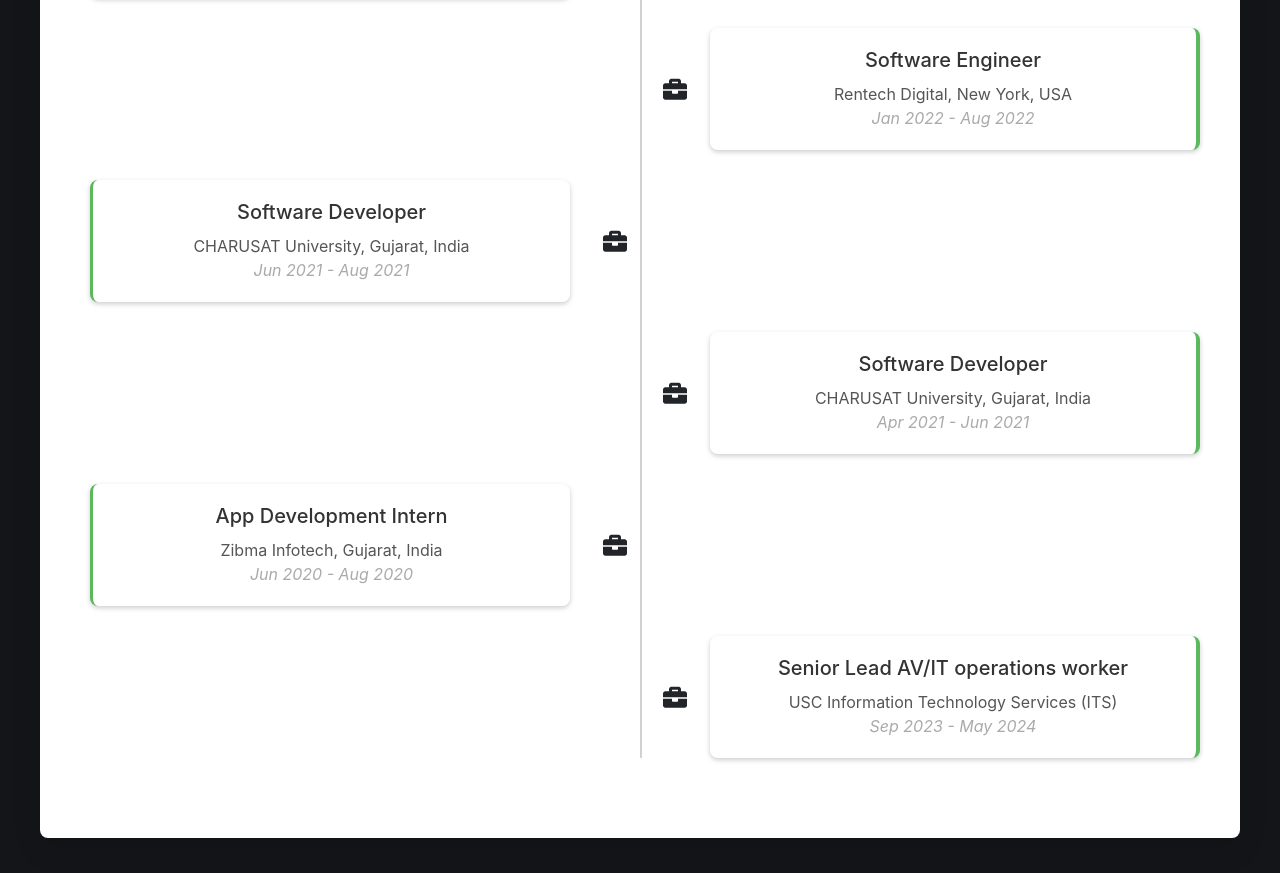
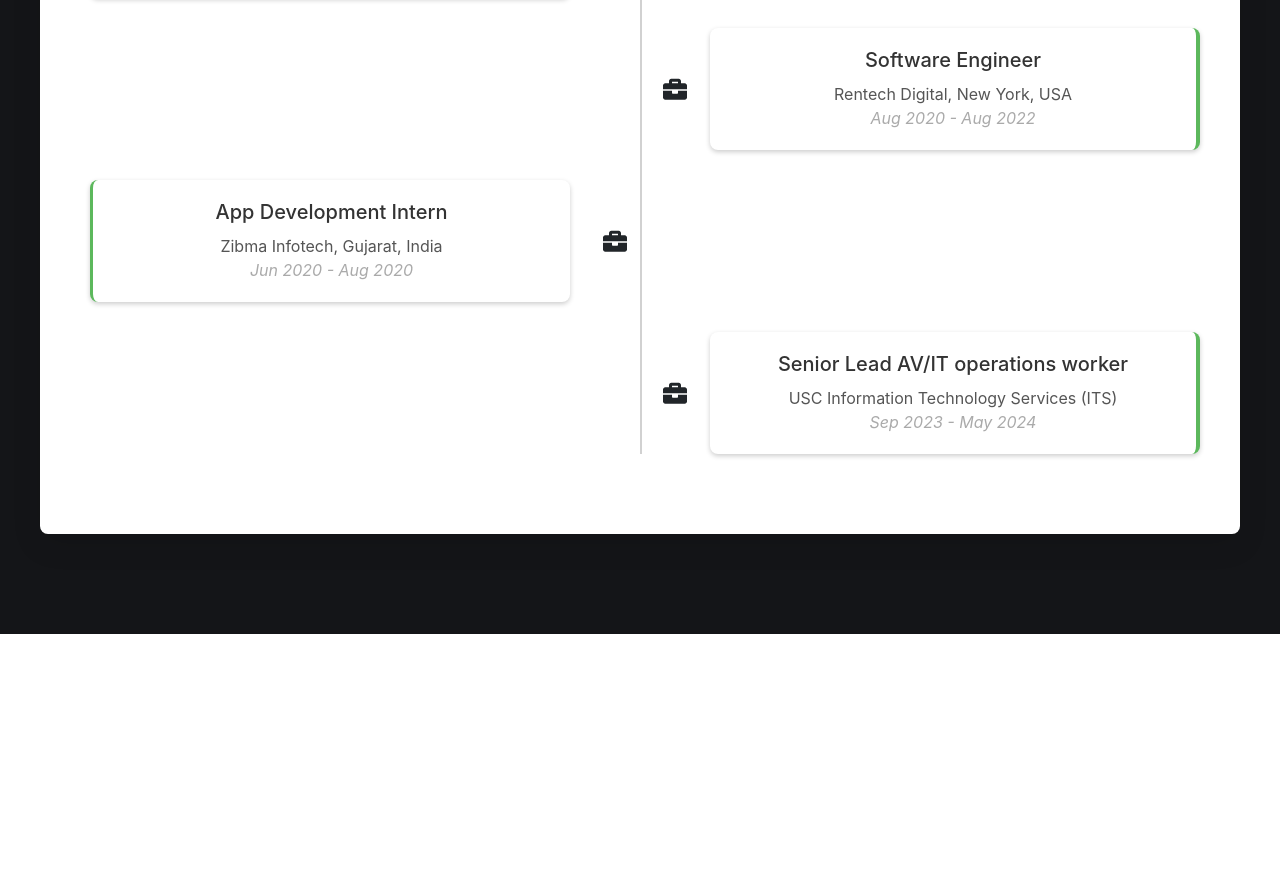
Before and after one commit to KJenish/JenishKarasariya, a React (Create React App) app: page /experience in a window 1280 px wide. Shown: the part 1421-2294 px from the top of the page. After the commit the page ends 2055 px from the top, so only its background shows below. Built offline with nearby package versions, Linux system fonts and the light colour scheme.

Commit message:
resume change

```diff
--- a/src/About.js
+++ b/src/About.js
@@ -17,7 +17,7 @@
       </div>
       <div className="resume-download-card">
         <h3>CHECK OUT MY RESUME!</h3>
-        <a href="https://drive.google.com/file/d/1q1j-_S5fuM6Clj5SUZfLcFnPSjNaS0hc/view" target="_blank" rel="noopener noreferrer" download="Jenish_Karasariya_Resume" className="resume-download-button">
+        <a href="https://drive.google.com/file/d/1x5FWHRdlPFyVei6iWHMxOp1do-8FCgR5/view" target="_blank" rel="noopener noreferrer" download="Jenish_Karasariya_Resume" className="resume-download-button">
           Grab A Copy
         </a>
       </div>
--- a/src/Experience.js
+++ b/src/Experience.js
@@ -74,19 +74,7 @@
     {
       title: "Software Engineer",
       institution: "Rentech Digital, New York, USA",
-      date: "Jan 2022 - Aug 2022",
-      side: "right",
-    },
-    {
-      title: "Software Developer",
-      institution: "CHARUSAT University, Gujarat, India",
-      date: "Jun 2021 - Aug 2021",
-      side: "left",
-    },
-    {
-      title: "Software Developer",
-      institution: "CHARUSAT University, Gujarat, India",
-      date: "Apr 2021 - Jun 2021",
+      date: "Aug 2020 - Aug 2022",
       side: "right",
     },
     {
```
